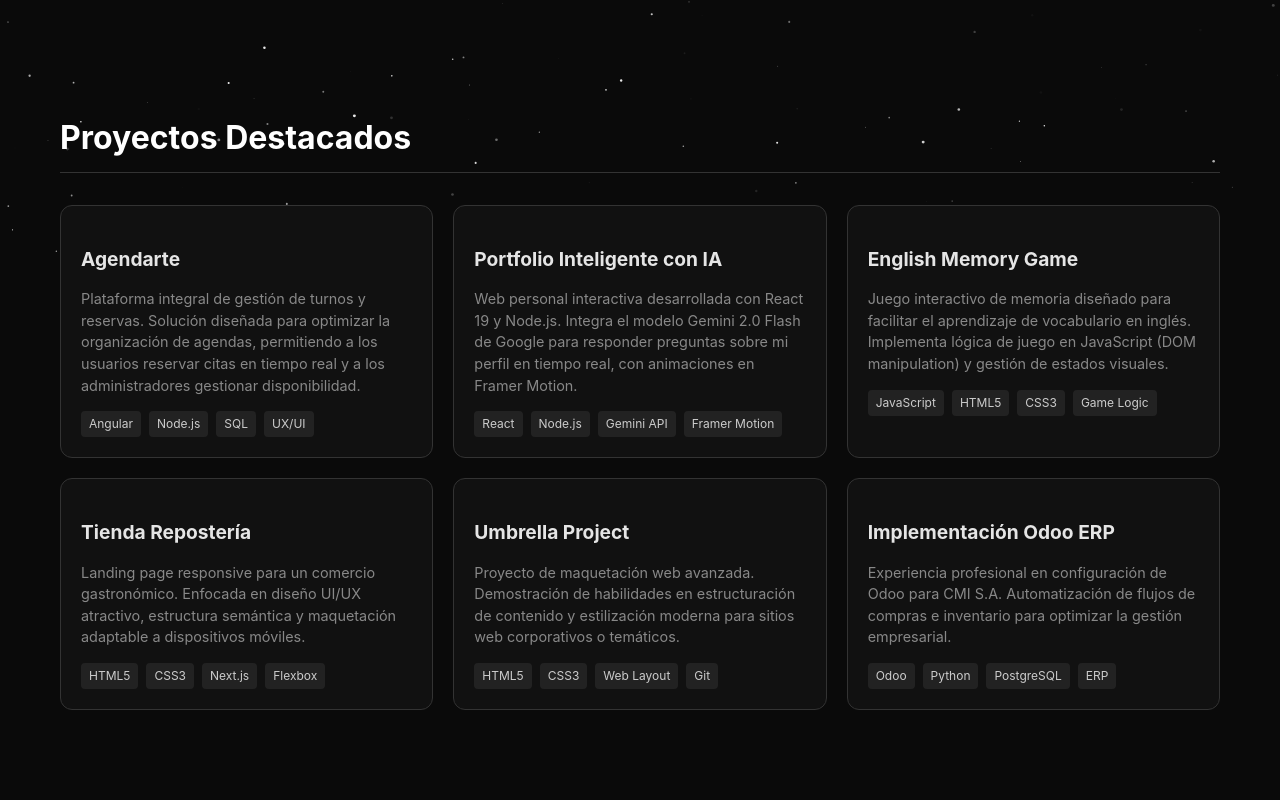
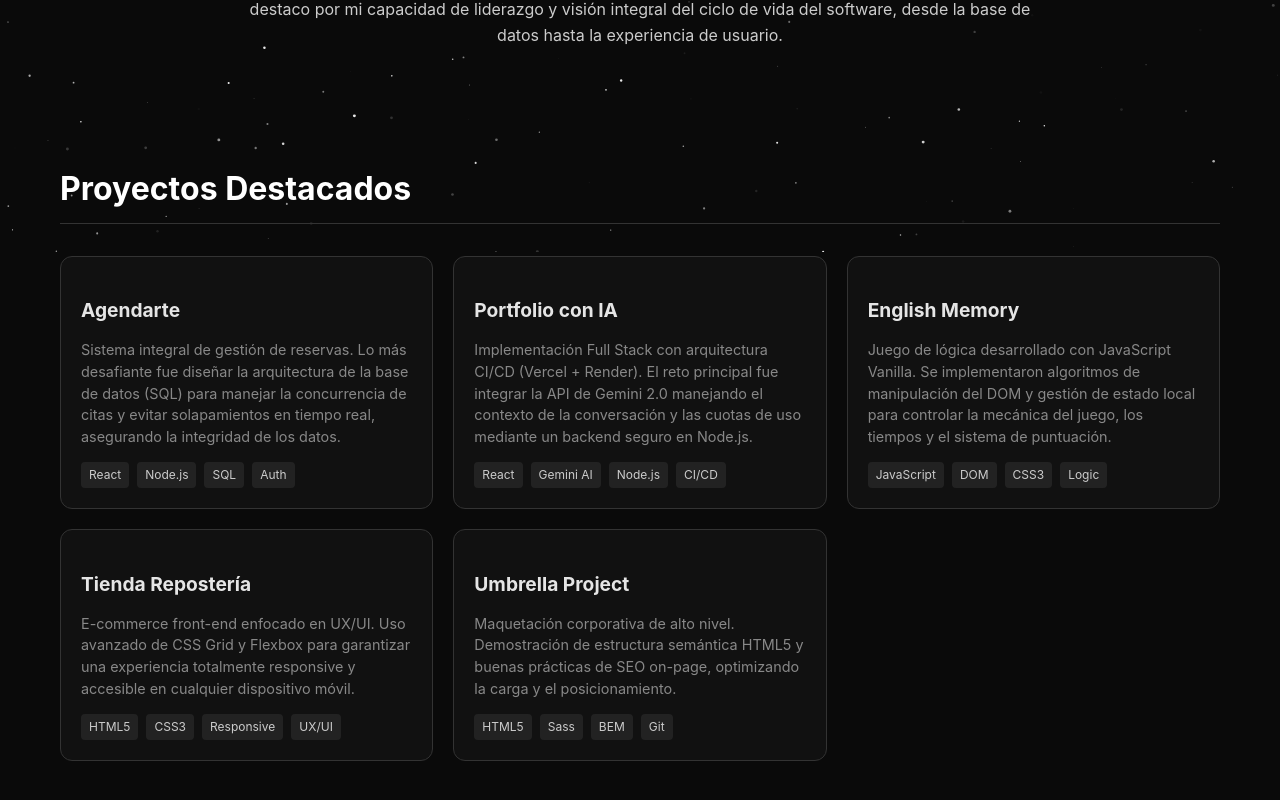
Before and after one commit to Jorge-Loyo/portfolio-jorge, a React (Vite) app: page /projects in a window 1280 px wide. Shown: the part 548-1348 px from the top of the page. Before the commit the page ends 1298 px from the top, so only its background shows below. Built offline with nearby package versions, Linux system fonts and the light colour scheme.

Commit message:
feat: actualizar contexto y perfil en el CV de Jorge Loyo

```diff
--- a/src/data/cv.js
+++ b/src/data/cv.js
@@ -3,13 +3,19 @@
 export const cvData = {
   profile: {
     name: "Jorge Loyo",
-    role: "Desarrollador de Software | Especialista en Sistemas",
+    role: "Desarrollador Full Stack | Especialista en Sistemas",
     location: "San Telmo, CABA, Argentina",
     email: "Jorgenayati@gmail.com",
+    phone: "+54 9 11 6557 6344",
     github: "https://github.com/Jorge-Loyo",
     avatar: "/perfil.jpg",
+    birthDate: "1994-10-07",
+    age: 31,
+    origin: "El Tigre, Anzoátegui, Venezuela",
+    workStatus: "Documentación legal al día para trabajar en Argentina",
+
     summary:
-      "Profesional en transición al desarrollo de software con sólida experiencia en gestión y ERP (Odoo). Combino lógica de negocio con habilidades técnicas en JS, React y Python para crear soluciones reales.",
+      "Desarrollador Full Stack de 31 años con sólida experiencia en gestión de sistemas y ERPs. Experto en traducir lógica de negocio compleja (SQL, Odoo) a soluciones web modernas (React, Node.js). Me destaco por mi capacidad de liderazgo y visión integral del ciclo de vida del software, desde la base de datos hasta la experiencia de usuario.",
   },
 
   socials: [
@@ -24,7 +30,6 @@ export const cvData = {
       id: 2,
       name: "WhatsApp",
       value: "+54 9 11 6557 6344",
-      // El formato wa.me requiere el número internacional sin + ni espacios
       link: "https://wa.me/5491165576344",
       icon: "MessageCircle",
     },
@@ -39,22 +44,35 @@ export const cvData = {
       id: 4,
       name: "LinkedIn",
       value: "Jorge Loyo",
-      // Reemplaza esto con tu link real de LinkedIn cuando lo tengas
-      link: "https://www.linkedin.com/in/jorge-antonio-loyo-nayati/",
+      link: "https://www.linkedin.com/",
       icon: "Linkedin",
     },
   ],
 
+  // SKILLS CLASIFICADAS (Para que la IA sepa qué eres)
   skills: [
-    { name: "JavaScript", level: "Intermedio" },
-    { name: "React", level: "Aprendiendo" },
-    { name: "Node.js", level: "Básico" },
-    { name: "Python", level: "Básico" },
-    { name: "SQL", level: "Intermedio" },
-    { name: "Odoo ERP", level: "Avanzado" },
-    { name: "AWS Cloud", level: "Fundamentos" },
-    { name: "Git / GitHub", level: "Intermedio" },
+    { name: "JavaScript / Node.js", level: "Avanzado" },
+    { name: "React / Angular", level: "Intermedio" },
+    { name: "Python / FastAPI", level: "Intermedio" },
+    { name: "C#", level: "Básico" },
+    { name: "SQL / MySQL / PostgreSQL", level: "Avanzado" },
+    { name: "MongoDB / Firebase", level: "Intermedio" },
+    { name: "AWS / Google Cloud", level: "Fundamentos" },
+    { name: "Odoo ERP", level: "Experto" },
+    { name: "Power BI", level: "Intermedio" },
+    { name: "Herramientas", level: "Git, Jira, Trello, Postman" },
   ],
+
+  // HABILIDADES BLANDAS (Soft Skills)
+  softSkills: [
+    "Liderazgo y Trabajo en Equipo",
+    "Pensamiento Crítico y Resolución de Problemas",
+    "Adaptabilidad y Flexibilidad",
+    "Comunicación Efectiva",
+    "Organización y Puntualidad",
+    "Orientación al Cliente/Usuario",
+  ],
+
   experience: [
     {
       id: 1,
@@ -62,7 +80,7 @@ export const cvData = {
       company: "CMI S.A",
       period: "05/2023 - 07/2025",
       description:
-        "Lideré la implementación del ERP Odoo, soporte técnico a +500 usuarios y administración de servidores. Desarrollo de herramientas digitales para automatizar carga documental.",
+        "Liderazgo técnico en la migración y configuración de Odoo ERP. Soporte a +500 usuarios, administración de bases de datos PostgreSQL y optimización de flujos de trabajo con Python.",
     },
     {
       id: 2,
@@ -70,51 +88,45 @@ export const cvData = {
       company: "Vooraf Worden",
       period: "08/2025 - 10/2025",
       description:
-        "Optimización de costos y procesos de abastecimiento. Gestión de normas ISO 9001.",
+        "Gestión estratégica de proveedores y optimización de costos. Uso intensivo de herramientas de análisis de datos para la toma de decisiones.",
     },
   ],
+
   projects: [
     {
-      id: 1, // Lo ponemos primero porque "Agendarte" suena a App completa (Full Stack)
+      id: 1,
       name: "Agendarte",
-      desc: "Plataforma integral de gestión de turnos y reservas. Solución diseñada para optimizar la organización de agendas, permitiendo a los usuarios reservar citas en tiempo real y a los administradores gestionar disponibilidad.",
-      tech: ["Angular", "Node.js", "SQL", "UX/UI"], // Ajusta si usaste Python/Mongo
+      desc: "Sistema integral de gestión de reservas. Lo más desafiante fue diseñar la arquitectura de la base de datos (SQL) para manejar la concurrencia de citas y evitar solapamientos en tiempo real, asegurando la integridad de los datos.",
+      tech: ["React", "Node.js", "SQL", "Auth"],
       link: "https://github.com/Jorge-Loyo/Agendarte",
     },
     {
-      id: 1,
-      name: "Portfolio Inteligente con IA",
-      desc: "Web personal interactiva desarrollada con React 19 y Node.js. Integra el modelo Gemini 2.0 Flash de Google para responder preguntas sobre mi perfil en tiempo real, con animaciones en Framer Motion.",
-      tech: ["React", "Node.js", "Gemini API", "Framer Motion"],
+      id: 2,
+      name: "Portfolio con IA",
+      desc: "Implementación Full Stack con arquitectura CI/CD (Vercel + Render). El reto principal fue integrar la API de Gemini 2.0 manejando el contexto de la conversación y las cuotas de uso mediante un backend seguro en Node.js.",
+      tech: ["React", "Gemini AI", "Node.js", "CI/CD"],
       link: "https://github.com/Jorge-Loyo/portfolio-jorge",
     },
     {
-      id: 2,
-      name: "English Memory Game",
-      desc: "Juego interactivo de memoria diseñado para facilitar el aprendizaje de vocabulario en inglés. Implementa lógica de juego en JavaScript (DOM manipulation) y gestión de estados visuales.",
-      tech: ["JavaScript", "HTML5", "CSS3", "Game Logic"],
+      id: 3,
+      name: "English Memory",
+      desc: "Juego de lógica desarrollado con JavaScript Vanilla. Se implementaron algoritmos de manipulación del DOM y gestión de estado local para controlar la mecánica del juego, los tiempos y el sistema de puntuación.",
+      tech: ["JavaScript", "DOM", "CSS3", "Logic"],
       link: "https://github.com/Jorge-Loyo/English_Memory",
     },
     {
-      id: 3,
+      id: 4,
       name: "Tienda Repostería",
-      desc: "Landing page responsive para un comercio gastronómico. Enfocada en diseño UI/UX atractivo, estructura semántica y maquetación adaptable a dispositivos móviles.",
-      tech: ["HTML5", "CSS3", "Next.js", "Flexbox"],
+      desc: "E-commerce front-end enfocado en UX/UI. Uso avanzado de CSS Grid y Flexbox para garantizar una experiencia totalmente responsive y accesible en cualquier dispositivo móvil.",
+      tech: ["HTML5", "CSS3", "Responsive", "UX/UI"],
       link: "https://github.com/Jorge-Loyo/tienda-reposteria",
     },
     {
-      id: 4,
+      id: 5,
       name: "Umbrella Project",
-      desc: "Proyecto de maquetación web avanzada. Demostración de habilidades en estructuración de contenido y estilización moderna para sitios web corporativos o temáticos.",
-      tech: ["HTML5", "CSS3", "Web Layout", "Git"],
+      desc: "Maquetación corporativa de alto nivel. Demostración de estructura semántica HTML5 y buenas prácticas de SEO on-page, optimizando la carga y el posicionamiento.",
+      tech: ["HTML5", "Sass", "BEM", "Git"],
       link: "https://github.com/Jorge-Loyo/umbrella_project",
-    },
-    {
-      id: 5,
-      name: "Implementación Odoo ERP",
-      desc: "Experiencia profesional en configuración de Odoo para CMI S.A. Automatización de flujos de compras e inventario para optimizar la gestión empresarial.",
-      tech: ["Odoo", "Python", "PostgreSQL", "ERP"],
-      link: "https://github.com/Jorge-Loyo", // Link a tu perfil general ya que es privado
     },
   ],
 };
```
Also changed, not shown: 1 other file (tests, documents, lock files or other folders).
